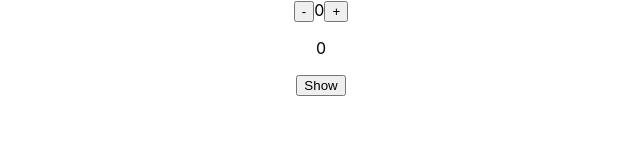
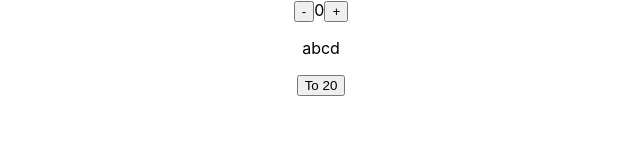
Before and after one commit to mateomh/ReactHooks, a React (Create React App) app: page / in a window 1280 px wide. Shown: the top 160 px of the page, without its empty margins (319-959 px from the left). Built offline with nearby package versions, Linux system fonts and the light colour scheme; the HTML template or start-up script is replaced by a standard one.

Commit message:
useRef hook example on how to use this hook to access HTML objects inside your components

```diff
--- a/src/App.js
+++ b/src/App.js
@@ -2,12 +2,13 @@ import './App.css';
 import UseCallbackHook from './components/UseCallbackHook';
 import UseEffectHook from './components/UseEffectHook';
 import UseMemoHook from './components/UseMemoHook';
+import UseRefHook from './components/UseRefHook';
 import UseStateHook from './components/UseStateHook';
 
 function App() {
   return (
     <div className="App">
-      <UseCallbackHook />
+      <UseRefHook />
     </div>
   );
 }
--- /dev/null
+++ b/src/components/UseRefHook.js
@@ -0,0 +1,34 @@
+import { useRef, useState } from 'react';
+
+const UseRefHook = () => {
+  const [count, setCount] = useState(0);
+  const [id, setId] = useState("abcd");
+
+  const handleAdd = () => {
+    setCount((prev) => prev + 1)
+    console.log(count);
+  }
+
+  const handleSubstract = () => {
+    setCount((prev) => prev - 1)
+    console.log(count);
+  }
+
+  // Creates a reference to be used in any HTML component to track it and do
+  // things to it
+  // It shoulñd be used when we need to access the underlying attributes of an
+  // HTML component
+  const renderRef = useRef();
+
+  return (
+    <div className="App">
+      <button onClick={handleSubstract}>-</button>
+      <span ref={renderRef}>{count}</span>
+      <button onClick={handleAdd}>+</button>
+      <p>{id}</p>
+      <button onClick={() => renderRef.current.innerHTML = "20"}>To 20</button>
+    </div>
+  );
+};
+
+export default UseRefHook;
```
